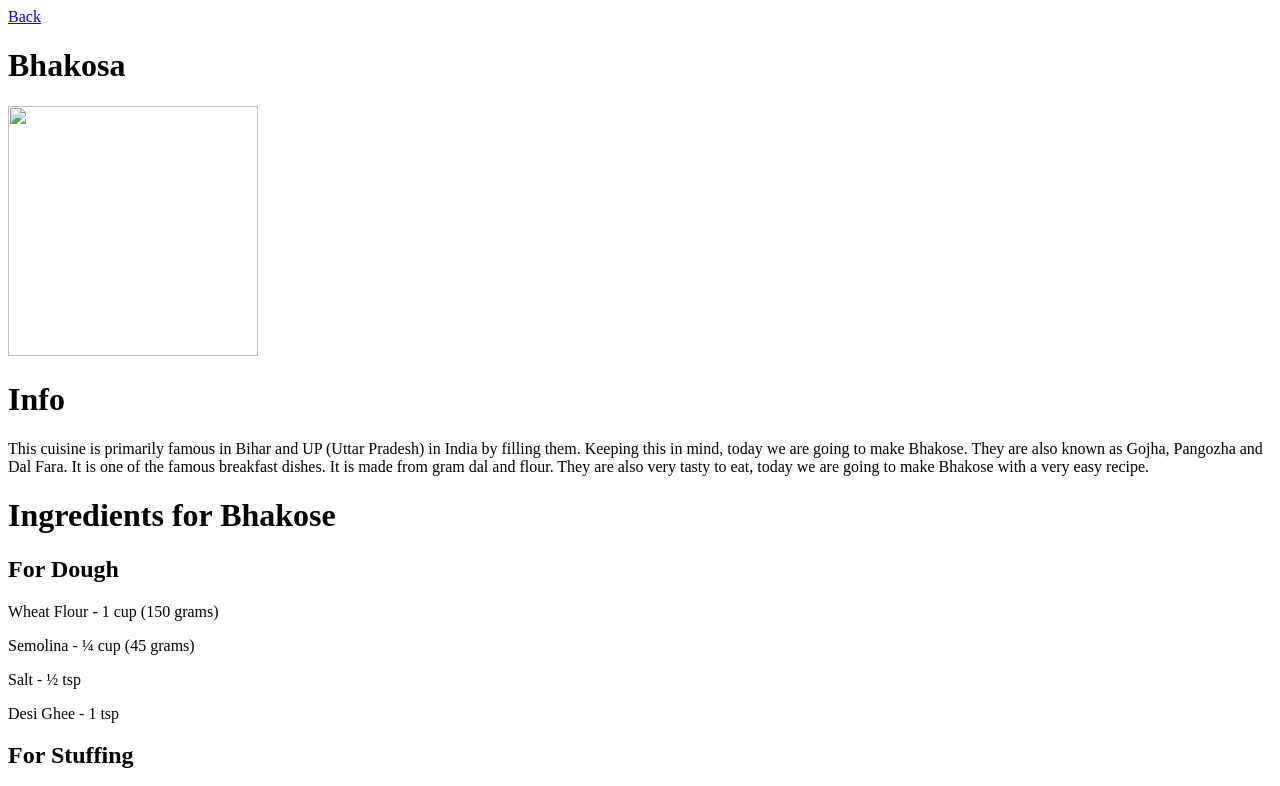
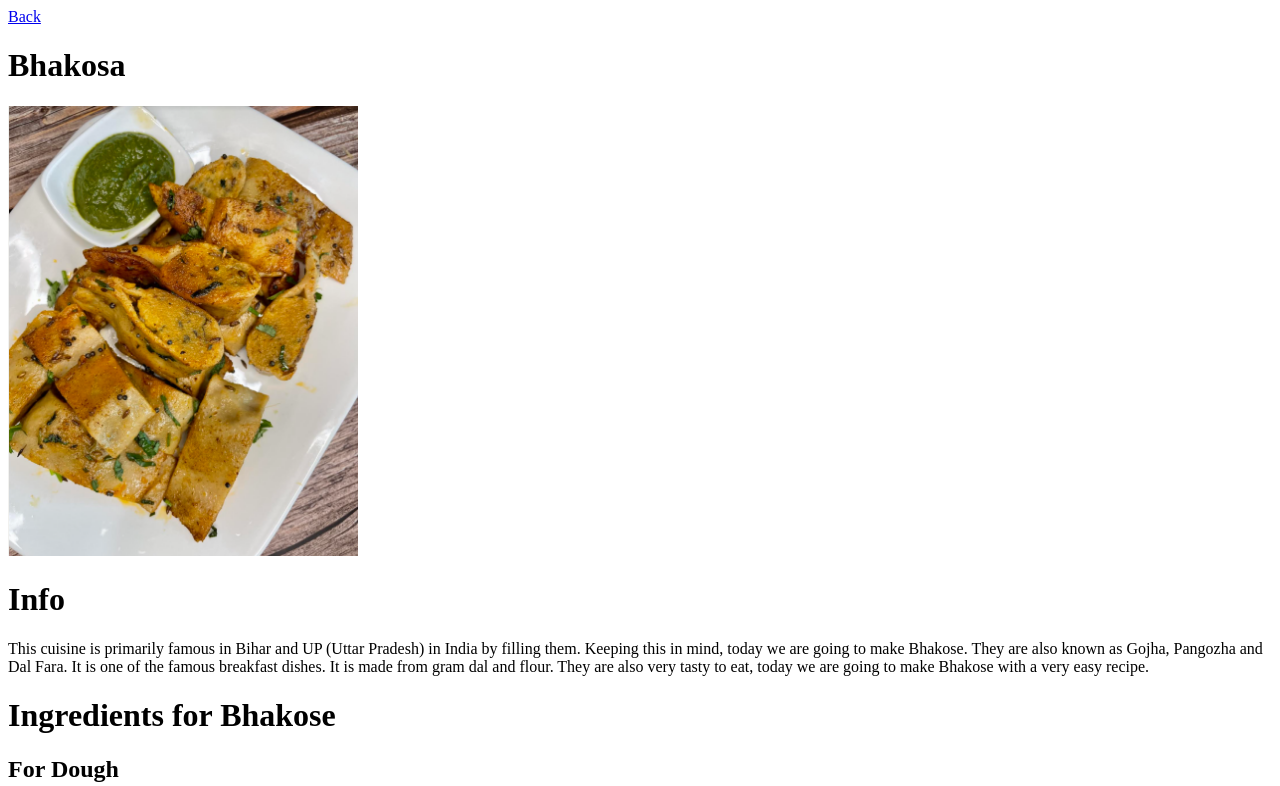
Before and after one commit to Nik-2k7/the-odin-recipes, a plain HTML site: page recipes/bhakosa.html in a window 1280 px wide. Shown: the top 786 px of the page. Drawn offline with Linux system fonts and the light colour scheme.

Commit message:
added bhakosa image

```diff
--- a/recipes/bhakosa.html
+++ b/recipes/bhakosa.html
@@ -12,7 +12,7 @@
 
     <h1>Bhakosa</h1>
 
-    <img src="images/Bhakosa.jpg" alt="" width="250px" height="250px">
+    <img src="images/Bhakosa.png" alt="" width="350px" height="450px">
     <div>
         <h1>
             Info
```
